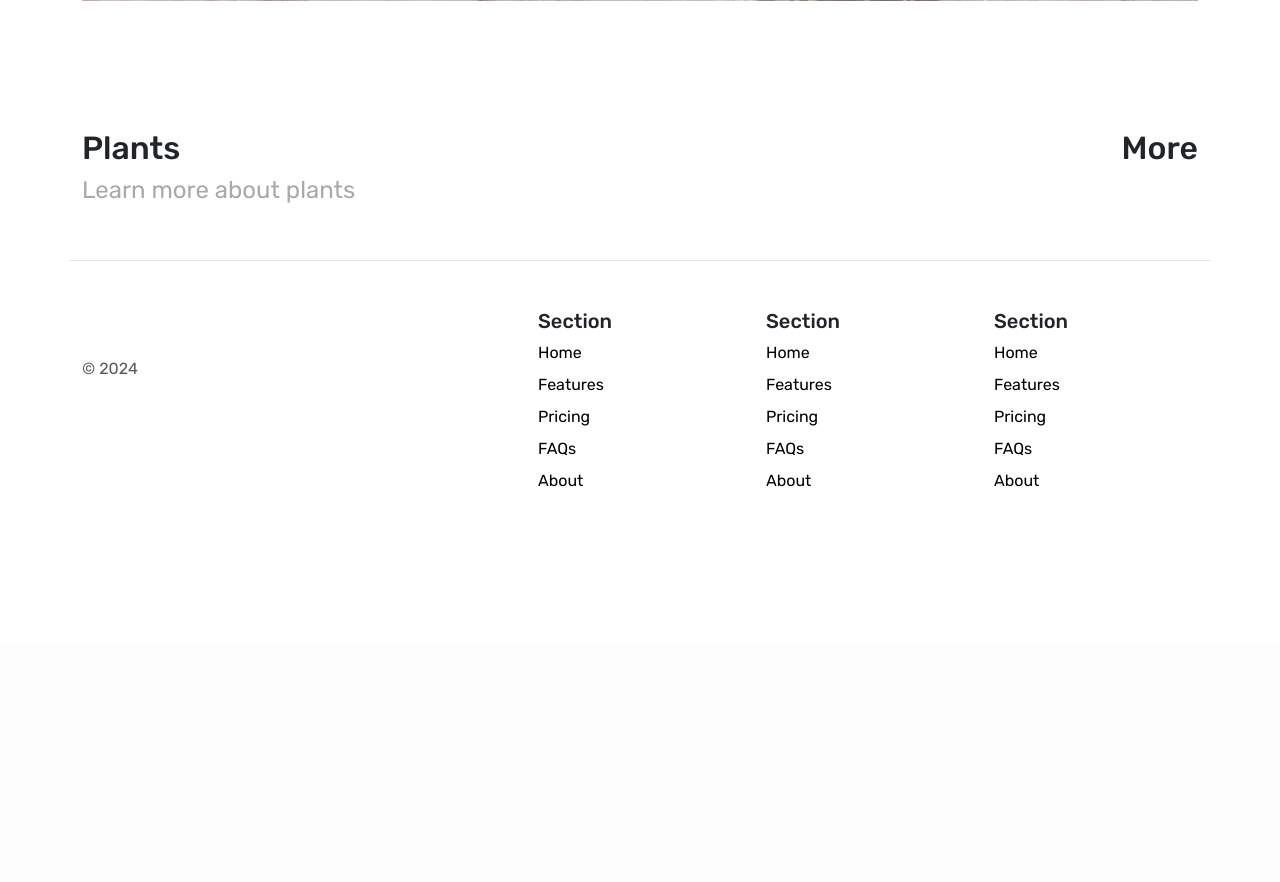
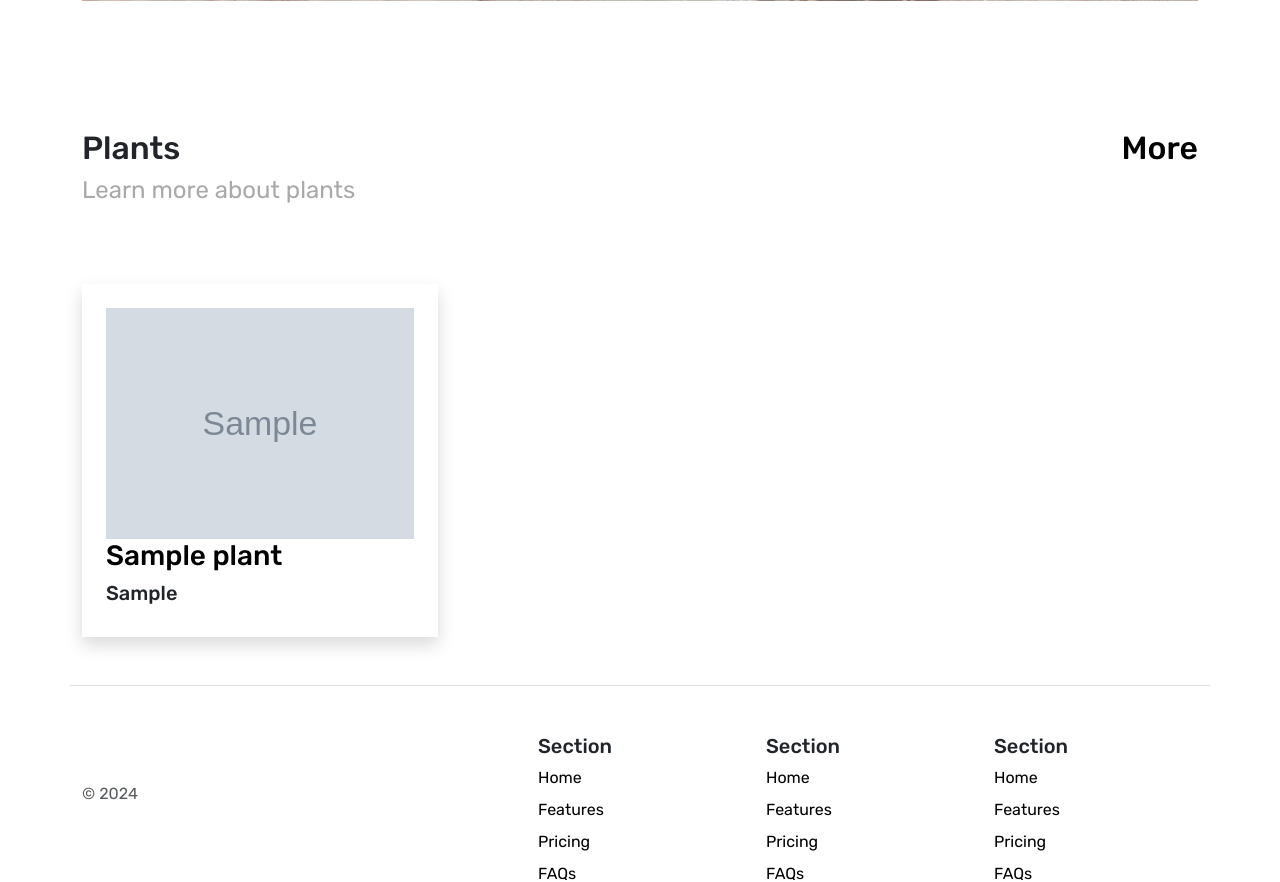
Before and after one commit to T-Python-June-24/LAB-ORM-PLANTEER-1, a Django app: page / in a window 1280 px wide. Shown: the part 817-1699 px from the top of the page. Before the commit the page ends 1304 px from the top, so only its background shows below. Run offline with Django 5.2, Linux system fonts and the light colour scheme; tables that the repository leaves empty hold one stand-in row (values such as "Sample post"); grey boxes marked "Sample" are stand-in pictures.

Commit message:
Limited results in the home page to 3 plants

```diff
--- a/Planteer/main/static/css/main.css
+++ b/Planteer/main/static/css/main.css
@@ -11,6 +11,7 @@ h1 {
     margin-bottom: 4rem;
 
 }
+
 h1, h2 {
     font-family: "Rubik", sans-serif;
 }
@@ -74,3 +75,7 @@ input[type="search"]{
     font-family: "Rubik", sans-serif;
 
 }
+a{
+color: #000000;
+text-decoration: none;
+}
--- a/Planteer/main/templates/main/index.html
+++ b/Planteer/main/templates/main/index.html
@@ -36,8 +36,22 @@
         <h4>Learn more about plants</h4>
     </div>
     <div>
-        <h2>More</h2>
+        <a href="{%url 'plants:all_plants'%}"><h2>More</h2></a>
     </div>
+
+
 </section>
+<div class="row mt-5 row-cols-1 row-cols-md-3 g-4">
+    {% for plant in plants %}
+      <div class="col">
+          <div class="d-flex flex-column justify-content-start align-items-start h-100 p-4 shadow">
+              <img src="{{plant.image.url}}" class="w-100 " >
 
+              <a href="{%url 'plants:plant_detail' plant.id%}"><h3>{{plant.name}}</h3></a>
+
+              <h5> {{plant.category}}</h5>
+          </div>
+      </div>
+    {% endfor %}
+  </div>
 {% endblock %}
--- a/Planteer/main/views.py
+++ b/Planteer/main/views.py
@@ -1,11 +1,10 @@
 from django.shortcuts import render, redirect
 from django.http import HttpRequest, HttpResponse
-# from games.models import Game
+from plants.models import Plant
 
 # Create your views here.
 
 def home_view(request:HttpRequest):
+    plants=Plant.objects.all()[0:3]
 
-    #get all games
-
-    return render(request, 'main/index.html')
+    return render(request, 'main/index.html',{"plants":plants})
```
Also changed, not shown: Planteer/media/images/pexels-iriser-1381683.jpg (added), Planteer/media/images/pexels-pixabay-67234.jpg (added), Planteer/plants/templates/plants/all_plants.html (line endings or trailing spaces), 1 other file.
